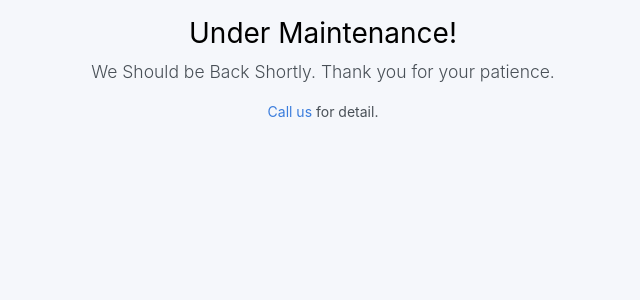
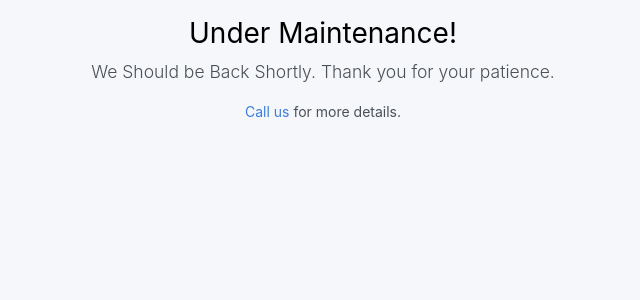
Before and after one commit to abukafa/php-habi, a PHP site: page /maintenance.php in a window 1280 px wide. Shown: the part 405-705 px from the top of the page, without its empty margins (317-957 px from the left). Run offline with PHP 8.4, Linux system fonts and the light colour scheme.

Commit message:
new commit

```diff
--- a/maintenance.php
+++ b/maintenance.php
@@ -37,7 +37,7 @@
                             </p>
                         </div>
                         <div class="text-center mb-3">
-                            <a href="https://wa.me/6287733807998">Call us</a> for detail.
+                            <a href="https://wa.me/6287733807998">Call us</a> for more details.
                         </div>
                     </div>
                 </div>
```
